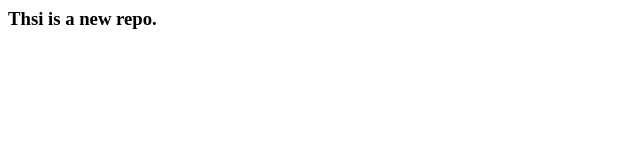
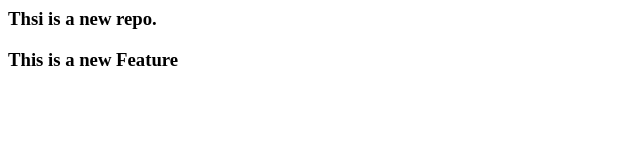
Before and after one commit to fackprem03/Localrepo, a plain HTML site: page index.html in a window 1280 px wide. Shown: the whole page, without its empty margins (0-640 px from the left). Drawn offline with Linux system fonts and the light colour scheme.

Commit message:
Add new fuature

```diff
--- a/index.html
+++ b/index.html
@@ -1 +1,3 @@
 <h3>Thsi is a new repo.</h3>
+
+<h3>This is a new Feature</h3>
```
